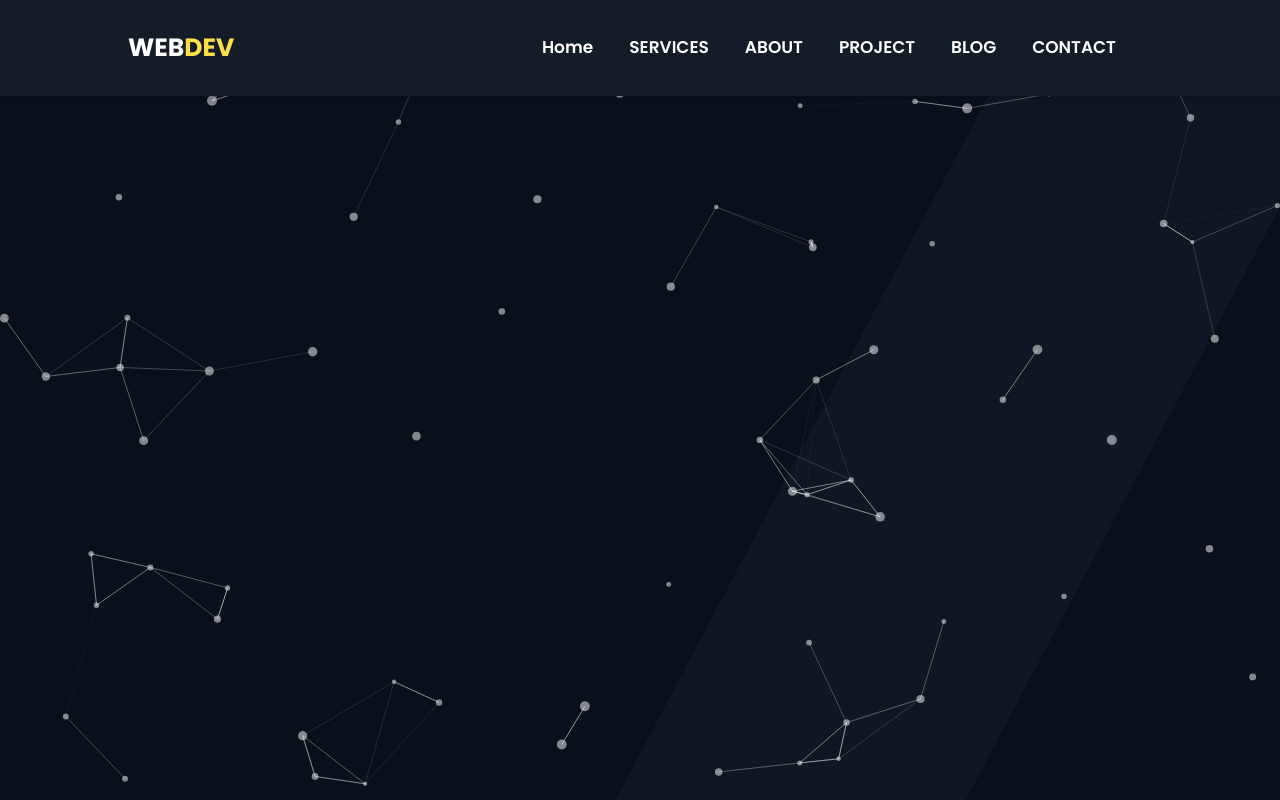
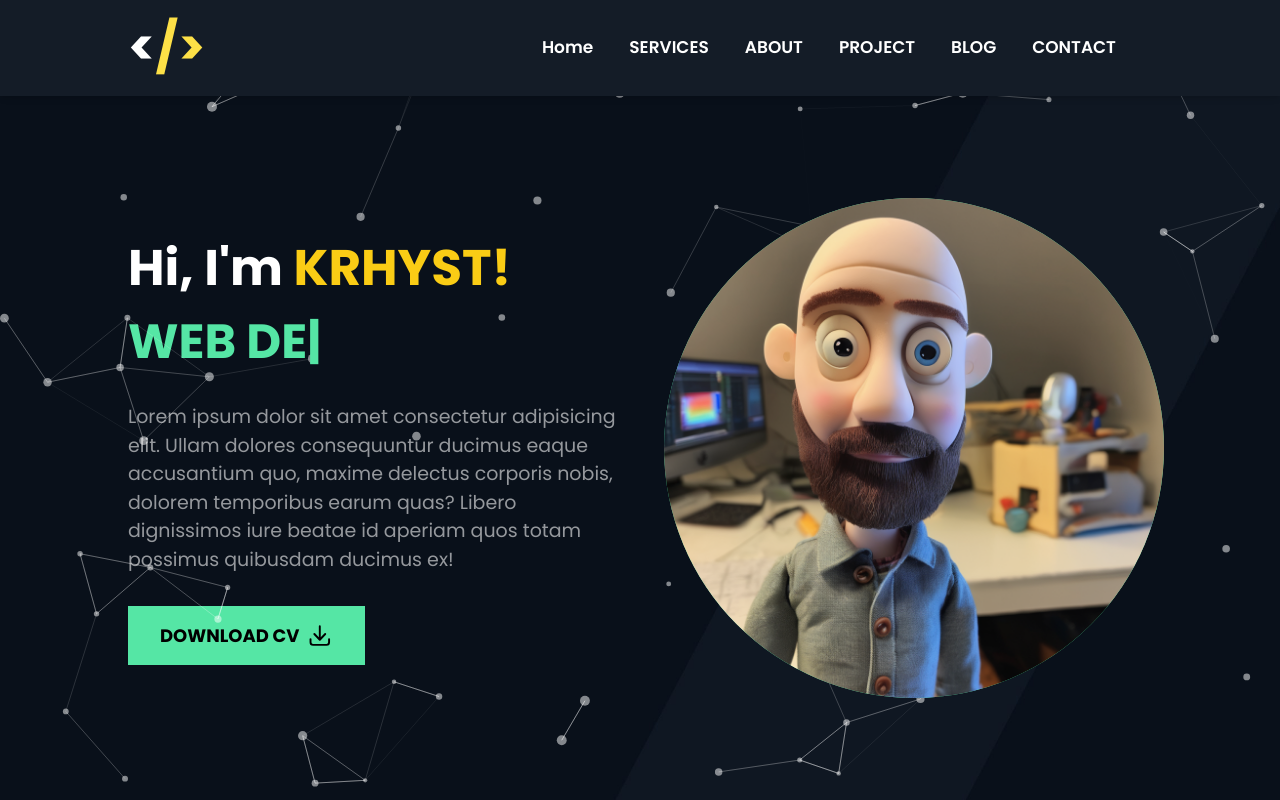
Before and after one commit to KrhystFerrari/portfolio-example-ts-next, a Next.js app: page / in a window 1280 px wide. Built offline with nearby package versions, Linux system fonts and the light colour scheme.

Commit message:
feat: hero criada

```diff
--- a/components/Hero.tsx
+++ b/components/Hero.tsx
@@ -1,10 +1,41 @@
 import React from "react";
 import Particle from "./Particle";
+import TextEffect from "./TextEffect";
+import Image from "next/image";
+import { ArrowDownTrayIcon } from "@heroicons/react/20/solid";
 
 const Hero = () => {
   return (
     <div className="h-[88vh] bg-[url('/images/banner.jpg')] bg-cover bg-center">
       <Particle />
+      <div className="w-[80%] grid-cols-1 mx-auto grid lg:grid-cols-2 gap-[3rem] h-[100%] items-center">
+        <div>
+          <h1 className="text-[35px] md:text-[50px] text-white font-bold">
+            Hi, I&apos;m <span className="text-yellow-400">KRHYST!</span>
+          </h1>
+          <TextEffect />
+          <p className="mt-[1.6rem] text-[19px] text-[#ffffff92]">
+            Lorem ipsum dolor sit amet consectetur adipisicing elit. Ullam
+            dolores consequuntur ducimus eaque accusantium quo, maxime delectus
+            corporis nobis, dolorem temporibus earum quas? Libero dignissimos
+            iure beatae id aperiam quos totam possimus quibusdam ducimus ex!
+          </p>
+          <div className="mt-[2rem] flex-col space-y-6 sm:space-y-0 sm:flex sm:flex-row items-center sm:space-x-6">
+            <button className="px-[2rem] hover:bg-yellow-400 transition-all duration-200 py-[1rem] text-[18px] font-bold uppercase bg-[#55e6a5] text-black flex items-center space-x-2">
+              <p>Download Cv</p>
+              <ArrowDownTrayIcon className="w-[1.6rem] h-[1.7rem] text-black" />
+            </button>
+          </div>
+        </div>
+        <div className="w-[500px] hidden bg-[#55e6a5] relative lg:flex items-center rounded-full h-[500px]">
+          <Image
+            src="/images/u1.png"
+            alt="user"
+            layout="fill"
+            className="object-cover rounded-full"
+          />
+        </div>
+      </div>
     </div>
   );
 };
--- a/components/MobileNav.tsx
+++ b/components/MobileNav.tsx
@@ -23,7 +23,7 @@
       </div>
       <div
         onClick={closeNav}
-        className="absolute cursor-pointer top-[2rem] right-[2rem] w-[2rem] h-[2rem] text-yellow-400"
+        className="absolute z-[10000000000] cursor-pointer top-[2rem] right-[2rem] w-[2rem] h-[2rem] text-yellow-400"
       >
         <XMarkIcon />
       </div>
--- a/components/Nav.tsx
+++ b/components/Nav.tsx
@@ -9,9 +9,9 @@
   return (
     <div className="w-[100%] sticky z-[10000] top-0 h-[12vh] bg-[#141c27] shadow-md">
       <div className="flex items-center justify-between w-[80%] mx-auto h-[100%]">
-        <h1 className="flex-[0.6] cursor-pointer text-[25px] text-white font-bold">
-          WEB
-          <span className="text-yellow-300">DEV</span>
+        <h1 className="flex-[0.6] cursor-pointer text-[50px] text-white font-bold">
+          {'<'}
+          <span className="text-yellow-300">{'/>'}</span>
         </h1>
         <div className="nav-link">Home</div>
         <div className="nav-link">SERVICES</div>
--- /dev/null
+++ b/components/TextEffect.tsx
@@ -0,0 +1,23 @@
+import { TypeAnimation } from "react-type-animation";
+
+const TextEffect = () => {
+  return (
+    <TypeAnimation
+      sequence={[
+        "Programmer",
+        1500,
+        "Web Developer",
+        1500,
+        "Software Engineer",
+        1500,
+        "Software Architect",
+        1500,
+      ]}
+      speed={40}
+      className="text-[2rem] md:text-[3rem] text-[#55e6a5] font-bold uppercase"
+      repeat={Infinity}
+    />
+  );
+};
+
+export default TextEffect;
--- a/package.json
+++ b/package.json
@@ -14,6 +14,7 @@
     "react": "^18",
     "react-dom": "^18",
     "react-tsparticles": "^2.12.2",
+    "react-type-animation": "^3.2.0",
     "tsparticles-engine": "^2.12.0",
     "tsparticles-slim": "^2.12.0"
   },
```
Also changed, not shown: public/images/u1.png (added), 1 other file (tests, documents, lock files or other folders).
